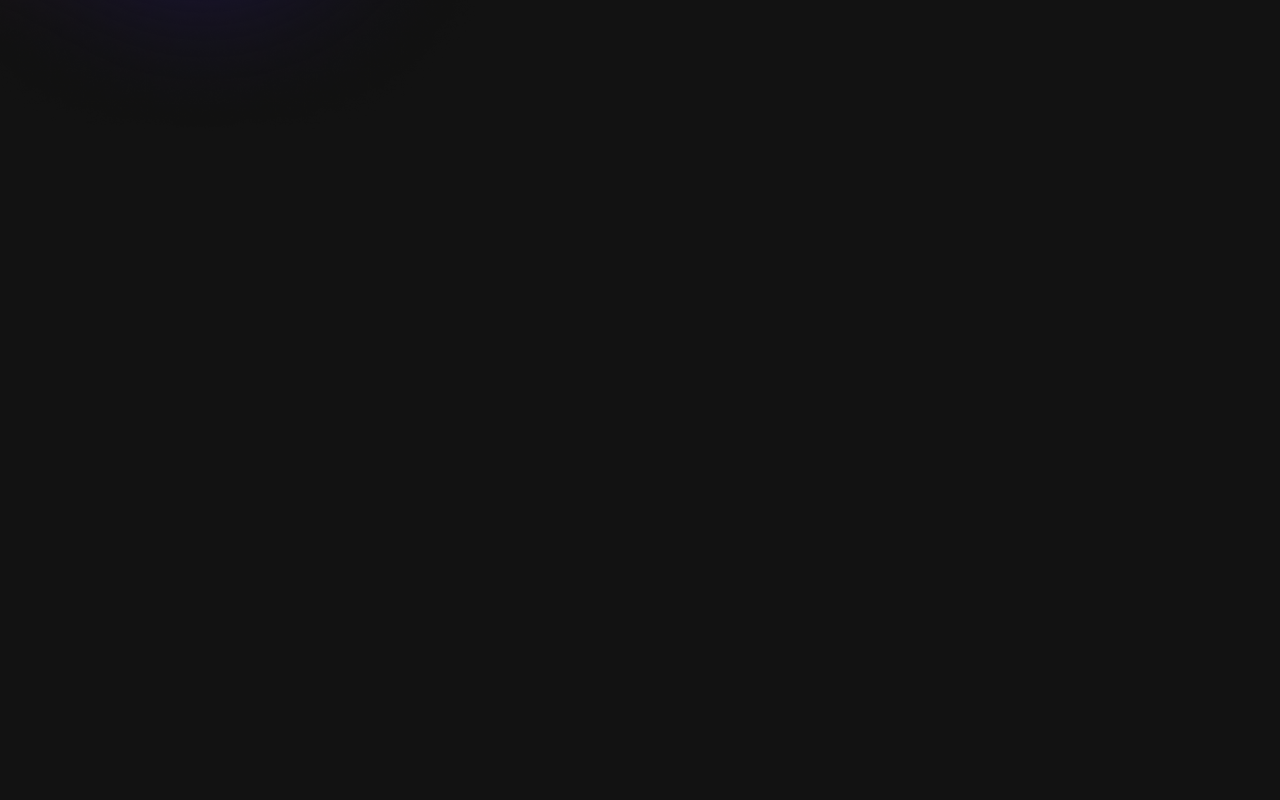
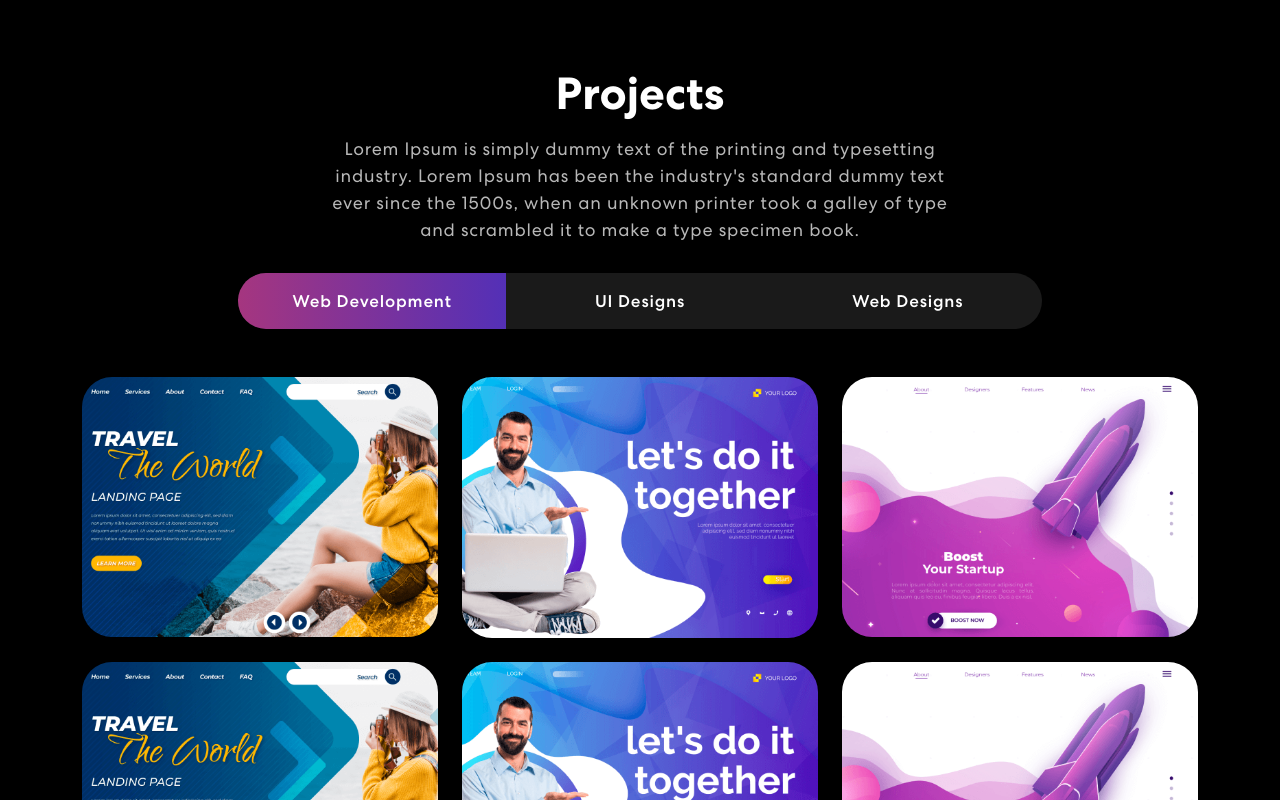
Before and after one commit to harry-jakes3018/personal-portfolio2, a React (Create React App) app: page / in a window 1280 px wide. Shown: the part 1620-2420 px from the top of the page. Before the commit the page ends 1768 px from the top, so only its background shows below. Built offline with nearby package versions, Linux system fonts and the light colour scheme.

Commit message:
Projects Section Completed

```diff
--- a/src/App.js
+++ b/src/App.js
@@ -2,6 +2,7 @@ import NavBar from "./components/NavBar";
 import "bootstrap/dist/css/bootstrap.min.css";
 import Banner from "./components/Banner";
 import Skills from "./components/Skills";
+import Projects from "./components/Projects";
 
 function App() {
     return (
@@ -9,6 +10,7 @@ function App() {
             <NavBar />
             <Banner />
             <Skills />
+            <Projects />
         </div>
     );
 }
--- /dev/null
+++ b/src/components/ProjectCard.js
@@ -0,0 +1,17 @@
+import { Col } from "react-bootstrap";
+
+function ProjectCard({ title, description, imgUrl }) {
+    return (
+        <Col sm={6} md={4}>
+            <div className="proj-imgbx">
+                <img src={imgUrl} />
+                <div className="proj-txtx">
+                    <h4>{title}</h4>
+                    <span>{description}</span>
+                </div>
+            </div>
+        </Col>
+    );
+}
+
+export default ProjectCard;
--- /dev/null
+++ b/src/components/Projects.js
@@ -0,0 +1,119 @@
+import { Col, Container, Nav, Row, Tab } from "react-bootstrap";
+import ProjectCard from "./ProjectCard";
+import colorSharp2 from "../assets/img/color-sharp2.png";
+import projImg1 from "../assets/img/project-img1.png";
+import projImg2 from "../assets/img/project-img2.png";
+import projImg3 from "../assets/img/project-img3.png";
+
+function Projects() {
+    const projects = [
+        {
+            title: "Business Strategy",
+            description: "Design and Development",
+            imgUrl: projImg1,
+        },
+        {
+            title: "Business Strategy",
+            description: "Design and Development",
+            imgUrl: projImg2,
+        },
+        {
+            title: "Business Strategy",
+            description: "Design and Development",
+            imgUrl: projImg3,
+        },
+        {
+            title: "Business Strategy",
+            description: "Design and Development",
+            imgUrl: projImg1,
+        },
+        {
+            title: "Business Strategy",
+            description: "Design and Development",
+            imgUrl: projImg2,
+        },
+        {
+            title: "Business Strategy",
+            description: "Design and Development",
+            imgUrl: projImg3,
+        },
+        {
+            title: "Business Strategy",
+            description: "Design and Development",
+            imgUrl: projImg1,
+        },
+    ];
+
+    return (
+        <section className="project" id="projects">
+            <Container>
+                <Row>
+                    <Col>
+                        <h2>Projects</h2>
+                        <p>
+                            Lorem Ipsum is simply dummy text of the printing and
+                            typesetting industry. Lorem Ipsum has been the
+                            industry's standard dummy text ever since the 1500s,
+                            when an unknown printer took a galley of type and
+                            scrambled it to make a type specimen book.
+                        </p>
+                        <Tab.Container
+                            id="project-tabs"
+                            defaultActiveKey="first"
+                        >
+                            <Nav
+                                variant="pills"
+                                className="nav-pills mb-5 justify-content align-items-center"
+                                id="pills-tab"
+                            >
+                                <Nav.Item>
+                                    <Nav.Link eventKey="first">
+                                        Web Development
+                                    </Nav.Link>
+                                </Nav.Item>
+                                <Nav.Item>
+                                    <Nav.Link eventKey="second">
+                                        UI Designs
+                                    </Nav.Link>
+                                </Nav.Item>
+                                <Nav.Item>
+                                    <Nav.Link eventKey="third">
+                                        Web Designs
+                                    </Nav.Link>
+                                </Nav.Item>
+                            </Nav>
+                            <Tab.Content>
+                                <Tab.Pane eventKey="first">
+                                    <Row>
+                                        {projects.map((project, index) => (
+                                            <ProjectCard
+                                                key={index}
+                                                {...project}
+                                            />
+                                        ))}
+                                    </Row>
+                                </Tab.Pane>
+                                <Tab.Pane eventKey="second">
+                                    <Row>
+                                        {projects.map((project, index) => (
+                                            <ProjectCard
+                                                key={index}
+                                                {...project}
+                                            />
+                                        ))}
+                                    </Row>
+                                </Tab.Pane>
+                                <Tab.Pane eventKey="third">
+                                    Will be posted Soon....
+                                </Tab.Pane>
+                            </Tab.Content>
+                        </Tab.Container>
+                    </Col>
+                </Row>
+            </Container>
+            <img className="background-image-right" src={colorSharp2} alt="" />
+        </section>
+    );
+}
+
+export default Projects;
--- a/src/index.css
+++ b/src/index.css
@@ -365,7 +365,7 @@ nav.navbar .navbar-toggler[aria-expanded="true"] .navbar-toggler-icon {
     border-radius: 64px;
     text-align: center;
     padding: 60px 50px;
-    margin-top: -60px;
+    margin-top: 60px;
 }
 
 .skill h2 {
@@ -429,6 +429,7 @@ nav.navbar .navbar-toggler[aria-expanded="true"] .navbar-toggler-icon {
     border-radius: 50px;
     background-color: rgb(255 255 255 / 10%);
     overflow: hidden;
+    cursor: pointer;
 }
 
 .project .nav.nav-pills .nav-item {
@@ -464,10 +465,6 @@ nav.navbar .navbar-toggler[aria-expanded="true"] .navbar-toggler-icon {
 
 .project .nav.nav-pills .nav-link.active::before {
     width: 100% !important;
-}
-
-.project .nav.nav-pills .nav-link.active {
-    border: 1px solid rgba(255, 255, 255, 1);
 }
 
 .nav-link#projects-tabs-tab-first {
```
